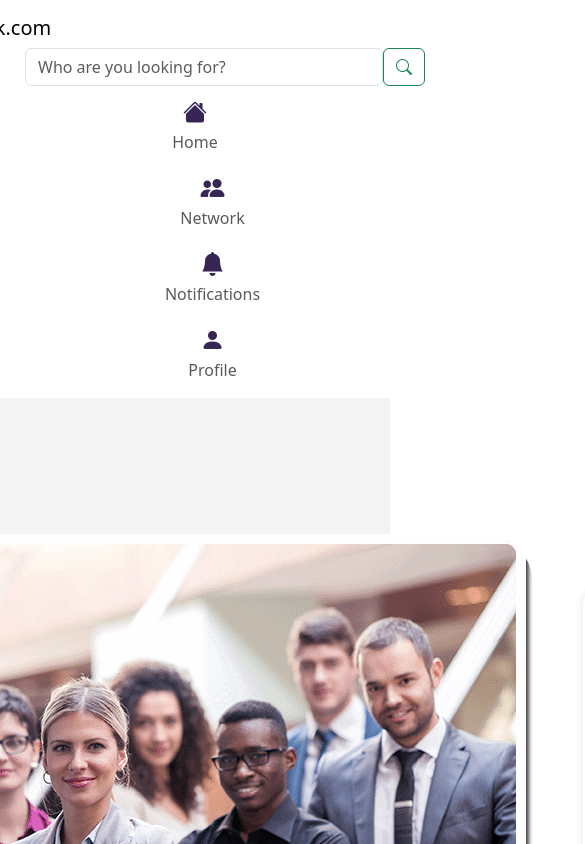
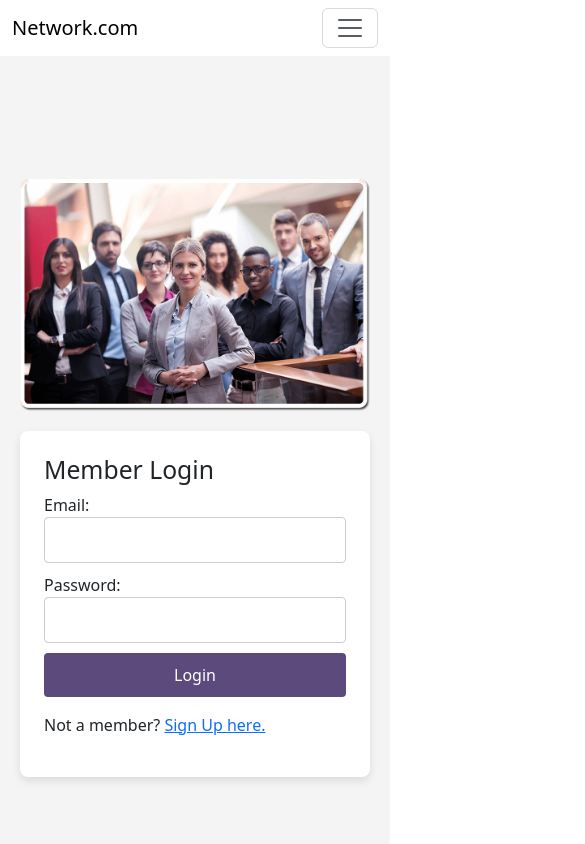
Before and after one commit to SwanHtetAungX/MemberNetworkingPortal, a React (Create React App) app: page /login in a window 390 px wide. Shown: the top 844 px of the page, 585 px wide, since content can reach past the window. Built offline with nearby package versions, Linux system fonts and the light colour scheme.

Commit message:
Front-End is now Responsive, Manually Tested Features

```diff
--- a/src/components/login-form.js
+++ b/src/components/login-form.js
@@ -9,7 +9,7 @@ import TwoFactorAuth from './twoFA';
 function Login() {
     const [formData, setFormData] = useState({ Email: '', Password: '' });
     const [error, setError] = useState('');
-    const [show2FA, setShow2FA] = useState(false);
+    const [show2FA, setShow2FA] = useState(false); // State to control 2FA modal visibility
 
     const handleChange = (e) => {
         setFormData({ ...formData, [e.target.name]: e.target.value });
@@ -25,7 +25,10 @@ function Login() {
             });
 
             if (response.ok) {
-                setShow2FA(true);  // Show 2FA form if login is successful
+                const data = await response.json();
+                localStorage.setItem('authToken', data.token); // Store token
+                console.log('Token:', data.token);
+                setShow2FA(true); // Show 2FA modal
             } else {
                 const errorData = await response.text();
                 setError(errorData);
@@ -35,12 +38,13 @@ function Login() {
         }
     };
 
-    const handleClose2FA = () => setShow2FA(false);
+    const handleClose2FA = () => setShow2FA(false); // Close 2FA modal
 
     return (
-        <div className="form-container">
-            <img src="/img7.png" alt="Descriptive Alt Text" className="form-image" />
-            <form className="form" onSubmit={handleSubmit}>
+        <div className="form-container d-flex align-items-center justify-content-center min-vh-100">
+            <div className="form-content d-flex flex-column flex-md-row align-items-center">
+                <img src="/img7.png" alt="Descriptive Alt Text" className="form-image img-fluid" />
+                <form className="form p-4 p-md-5" onSubmit={handleSubmit}>
                     <h2>Member Login</h2>
                     {error && <p className="error">{error}</p>}
                     <label>Email:
@@ -62,10 +66,12 @@ function Login() {
                         />
                     </label>
                     <button type="submit">Login</button>
-                <p className="link">
+                    <p className="link mt-3">
                         Not a member? <Link to="/signup">Sign Up here.</Link>
                     </p>
                 </form>
+            </div>
+
             <Modal show={show2FA} onHide={handleClose2FA}>
                 <Modal.Header closeButton>
                     <Modal.Title>Two-Factor Authentication</Modal.Title>
--- a/src/components/navbar.js
+++ b/src/components/navbar.js
@@ -1,58 +1,55 @@
 import React from 'react';
-//import { NavLink } from "react-router-dom";
 import '../css/navbar.css';
 import 'bootstrap/dist/css/bootstrap.min.css';
 import 'bootstrap-icons/font/bootstrap-icons.css';
 
 function Navbar() {
     return (
-        <div style={{ display: 'flex', justifyContent: 'center' }}>
-            <nav className="navbar navbar-expand-lg navbar-light">
+        <nav className="navbar navbar-expand-lg navbar-light">
+            <div className="container-fluid">
                 <a className="navbar-brand" href="/home">Network.com</a>
 
-                <form class="d-flex search-spacing " style={{ width: '400px' }}>
-                    <input class="form-control" type="search" placeholder="Who are you looking for?" aria-label="Search" />
-                    <button class="btn btn-outline-success" type="submit">
-                        <i className="bi bi-search"></i>
-                    </button>
-                </form>
+                <button className="navbar-toggler" type="button" data-bs-toggle="collapse" data-bs-target="#navbarNav" aria-controls="navbarNav" aria-expanded="false" aria-label="Toggle navigation">
+                    <span className="navbar-toggler-icon"></span>
+                </button>
 
-                {/* <button className="navbar-toggler" type="button" data-bs-toggle="collapse" data-bs-target="#navbarNav" aria-controls="navbarNav" aria-expanded="false" aria-label="Toggle navigation">
-                <span className="navbar-toggler-icon"></span>
-            </button> */}
+                <div className="collapse navbar-collapse" id="navbarNav">
+                    <form className="d-flex search-spacing mx-auto" style={{ width: '400px' }}>
+                        <input className="form-control me-2" type="search" placeholder="Who are you looking for?" aria-label="Search" />
+                        <button className="btn btn-outline-success" type="submit">
+                            <i className="bi bi-search"></i>
+                        </button>
+                    </form>
 
-                <div className="navbar-collapse" id="navbarNav">
-                <ul className="navbar-nav mx-auto">
+                    <ul className="navbar-nav ms-auto">
                         <li className="nav-item text-center">
                             <a className="nav-link" href="/home">
-                                <i className="bi bi-house-fill" ></i><br />
+                                <i className="bi bi-house-fill"></i><br />
                                 Home
                             </a>
                         </li>
                         <li className="nav-item text-center">
                             <a className="nav-link" href="/network">
-                                <i className="bi bi-people-fill" ></i><br />
+                                <i className="bi bi-people-fill"></i><br />
                                 Network
                             </a>
                         </li>
                         <li className="nav-item text-center">
                             <a className="nav-link" href="/notifications">
-                                <i className="bi bi-bell-fill" ></i><br />
+                                <i className="bi bi-bell-fill"></i><br />
                                 Notifications
                             </a>
                         </li>
                         <li className="nav-item text-center">
                             <a className="nav-link" href="/profile">
-                                <i className="bi bi-person-fill" ></i><br />
+                                <i className="bi bi-person-fill"></i><br />
                                 Profile
                             </a>
                         </li>
                     </ul>
-
                 </div>
-
-            </nav>
-        </div>
+            </div>
+        </nav>
     );
 }
 
--- a/src/components/sign-up.js
+++ b/src/components/sign-up.js
@@ -1,6 +1,6 @@
 import React, { useState } from 'react';
 import { Link } from 'react-router-dom';
-import '../css/form.css';
+import '../css/form.css'; // Make sure this CSS file is up-to-date
 
 const Register = () => {
     const [formData, setFormData] = useState({
@@ -40,7 +40,7 @@ const Register = () => {
             <img src="/img7.png" alt="Descriptive Alt Text" className="form-image" />
 
             <form className="form" onSubmit={handleSubmit}>
-                <h2> Member Sign Up</h2>
+                <h2>Member Sign Up</h2>
                 <div className="name-fields">
                     <label>First Name:
                         <input
--- a/src/components/twoFA.js
+++ b/src/components/twoFA.js
@@ -1,14 +1,16 @@
 import React, { useState } from 'react';
 import '../css/form.css';
-
+import { useNavigate } from 'react-router-dom';
 
 function TwoFactorAuth({ email }) {
     const [twofaCode, setTwofaCode] = useState('');
     const [error, setError] = useState('');
     const [message, setMessage] = useState('');
+    const navigate = useNavigate();
 
     const handleSubmit = async (e) => {
         e.preventDefault();
+        console.log("Submitting 2FA Code:", twofaCode); // Debugging line
         try {
             const response = await fetch('/testing/verify-2fa', {
                 method: 'POST',
@@ -18,13 +20,18 @@ function TwoFactorAuth({ email }) {
 
             if (response.ok) {
                 const data = await response.json();
-                setMessage('Login successful! ');
-                // Token: ' + data.token
+                localStorage.setItem('authToken', data.token);
+                console.log("Verification Successful:", data.token); // Debugging line
+                setMessage('Login successful!');
+                sessionStorage.setItem('token', data.token);
+
             } else {
                 const errorData = await response.text();
+                console.log("Verification Failed:", errorData); // Debugging line
                 setError(errorData);
             }
         } catch (err) {
+            console.error("Error during 2FA verification:", err); // Debugging line
             setError('An error occurred during 2FA verification');
         }
     };
--- a/src/css/form.css
+++ b/src/css/form.css
@@ -1,80 +1,111 @@
+
+
+/* Container for both forms */
 .form-container {
     display: flex;
+    justify-content: center;
     align-items: center;
-    justify-content: center;
     min-height: 100vh;
+    padding: 20px;
     background-color: #f4f4f4;
 }
 
+/* Common styles for images in forms */
 .form-image {
-    width: auto;
-    height:auto;
-    border-top-right-radius: 50px;
-    border-bottom-right-radius: 50px;
-    object-fit: cover;
-    margin-right: 50px;
+    max-width: 100%;
+    height: auto;
+    max-height: 400px; /* Adjust this value to fit the desired size */
+    margin-right: 20px;
 }
 
+/* Styles for the form */
 .form {
-    background-color: white;
+    background: white;
     padding: 20px;
-    border-radius: 10px;
-    box-shadow: 0 0 10px rgba(0, 0, 0, 0.1);
-    max-width: 400px;
+    border-radius: 8px;
+    box-shadow: 0 4px 8px rgba(0, 0, 0, 0.1);
+    width: 100%;
+    max-width: 500px; /* Limit form width */
+}
+
+/* Name fields for the signup form */
+.name-fields {
+    display: flex;
+    justify-content: space-between;
+    margin-bottom: 10px;
+}
+
+.name-fields label {
+    flex: 1;
+    margin-right: 10px;
+}
+
+.name-fields input {
     width: 100%;
 }
 
-.form h2 {
-    margin-bottom: 20px;
-    text-align: center;
+/* Labels and inputs */
+label {
+    display: block;
+    margin-bottom: 10px;
 }
 
-.form label {
-    display: block;
-    margin-bottom: 15px;
+input {
+    width: 100%;
+    padding: 10px;
+    border: 1px solid #ccc;
+    border-radius: 4px;
+    box-sizing: border-box;
 }
 
-.form input {
-    width: 100%;
-    padding: 10px;
-    margin-top: 5px;
-    border: 1px solid #ddd;
-    border-radius: 5px;
-}
-
-.name-fields {
-    display: flex;
-    gap: 10px; /* Adjust spacing between the fields */
-}
-
-.name-fields label {
-    flex: 1; /* Ensure both fields take up equal space */
-}
-
+/* Buttons */
 .form button {
-    width: 100%;
-    padding: 10px;
     background-color: #5D4A7C;
     color: white;
     border: none;
-    border-radius: 5px;
+    padding: 10px;
+    border-radius: 4px;
     cursor: pointer;
+    width: 100%;
 }
 
-.form button:hover {
-    background-color: #4a3b6a;
+button:hover {
+    background-color: #4a3a5c;
 }
 
-.link {
-    text-align: center;
+/* Error and success messages */
+.error, .success {
+    color: red;
+    margin: 10px 0;
 }
 
-.link a {
-    color: #5D4A7C;
-    text-decoration: none;
-    font-weight: bold;
+.success {
+    color: green;
 }
 
-.link a:hover {
-    text-decoration: underline;
+/* Responsive Styles */
+@media (max-width: 768px) {
+    .form-container {
+        flex-direction: column;
+        align-items: center;
+    }
+
+    .form-image {
+        max-height: 250px; /* Adjust for smaller screens */
+        margin-right: 0;
+        margin-bottom: 20px;
+    }
 }
+
+/* Modal Styles for Two-Factor Authentication */
+.modal-dialog {
+    max-width: 500px;
+}
+
+.modal-content {
+    padding: 20px;
+}
+
+.modal-header, .modal-body {
+    padding: 10px;
+}
```
Also changed, not shown: src/components/landing.js (+5 -4 lines), 1 other file (tests, documents, lock files or other folders). Lines whose indentation alone changed are shown as unchanged.
